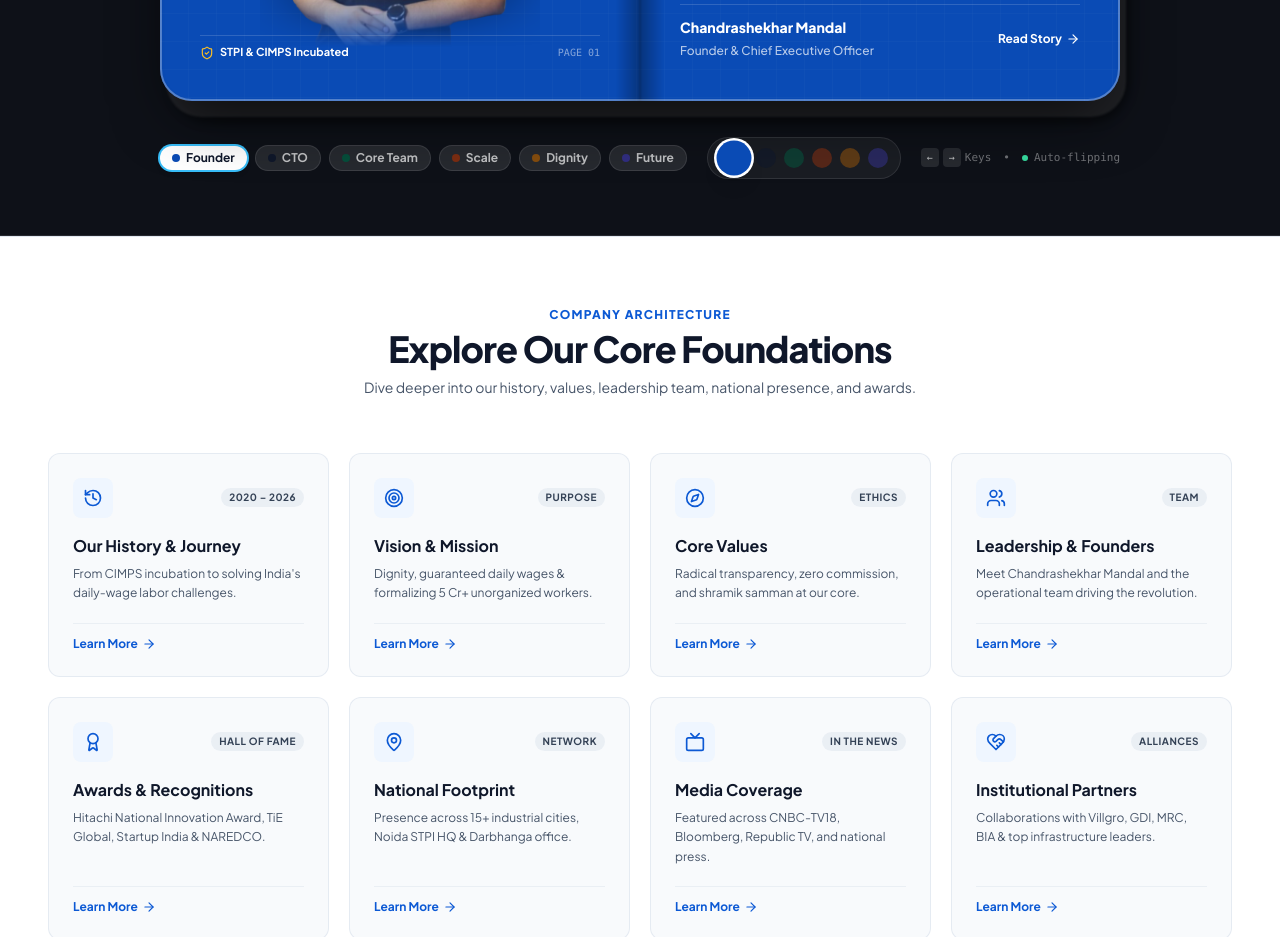
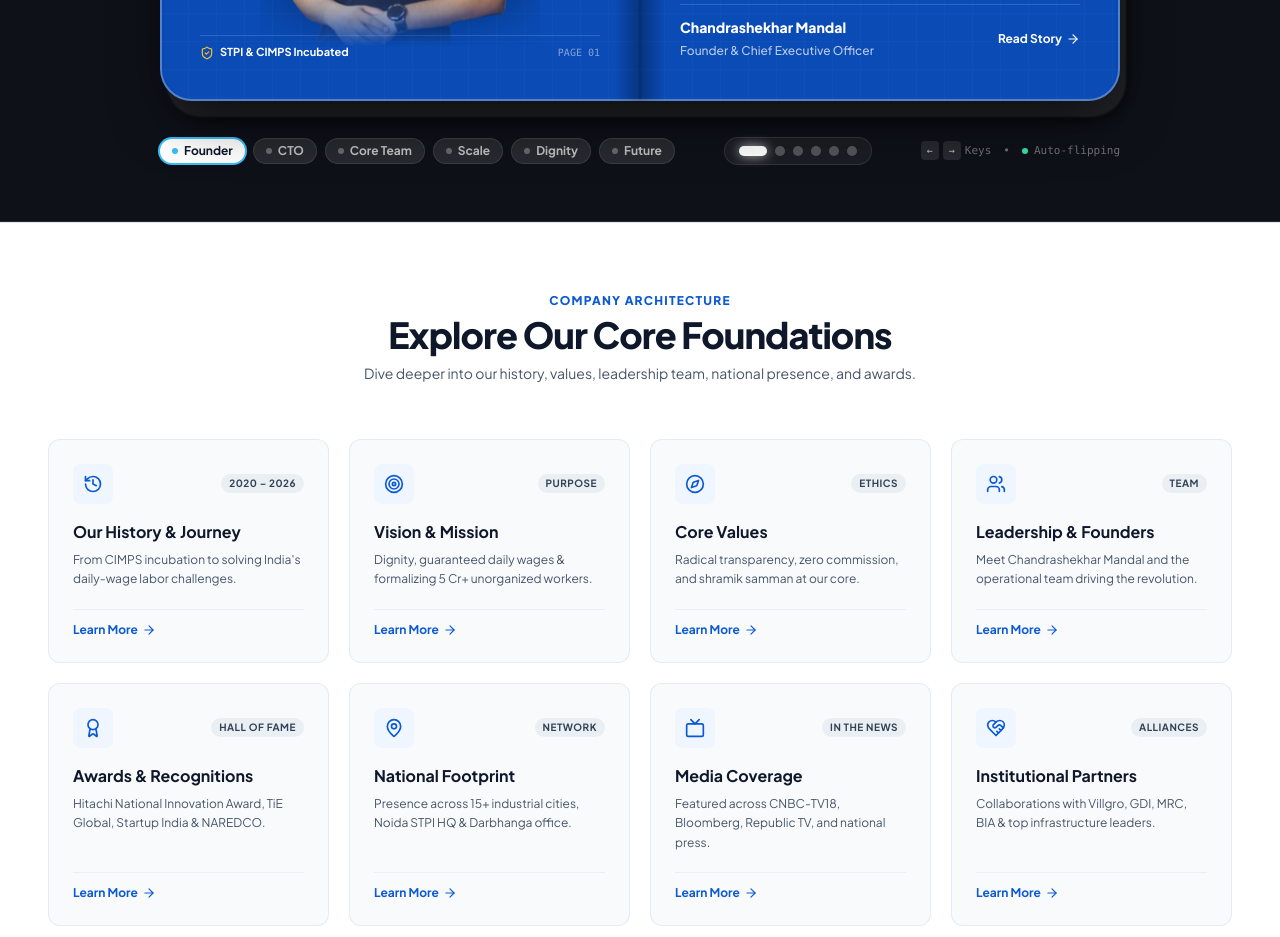
Before and after one commit to suryanmandal/digitallabourchowkv2, a Next.js app: page /about-us in a window 1280 px wide. Shown: the part 5460-6397 px from the top of the page. Built offline with nearby package versions, Linux system fonts and the light colour scheme.

Commit message:
fix(about-us): replace multicolored pagination circles with clean minimalist monochrome capsule indicator

```diff
--- a/components/LeadershipBookCarousel.tsx
+++ b/components/LeadershipBookCarousel.tsx
@@ -82,7 +82,7 @@ export const BOOK_SLIDES: BookSlide[] = [
     authorRole: "Chief Technology Officer",
     profileLink: "/about-us/leadership",
     palette: {
-      bg: "#0F172A", // Slate Navy
+      bg: "#0F172A", // Slate Navy 0F172A
       text: "#FFFFFF",
       wordmarkColor: "rgba(56, 189, 248, 0.15)",
       accent: "#38BDF8", // Cyan
@@ -752,8 +752,9 @@ export default function LeadershipBookCarousel() {
                   }`}
                 >
                   <span
-                    className="w-2 h-2 rounded-full"
-                    style={{ backgroundColor: slide.palette.bg }}
+                    className={`w-1.5 h-1.5 rounded-full transition-colors ${
+                      isActive ? "bg-sky-400" : "bg-white/30"
+                    }`}
                   />
                   <span>{slide.tabLabel}</span>
                 </button>
@@ -761,8 +762,8 @@ export default function LeadershipBookCarousel() {
             })}
           </div>
 
-          {/* Miniature Circular Preview Dots (Matching reference site bottom dots) */}
-          <div className="flex items-center gap-2 px-3 py-1.5 rounded-full bg-white/5 border border-white/10">
+          {/* Minimalist Monochrome Pagination Dots (Clean Neutral Indicators) */}
+          <div className="flex items-center gap-2 px-3.5 py-2 rounded-full bg-white/5 border border-white/10 backdrop-blur-xs">
             {BOOK_SLIDES.map((slide, idx) => {
               const isActive = currentIdx === idx;
               return (
@@ -772,17 +773,12 @@ export default function LeadershipBookCarousel() {
                   onClick={() => triggerFlip(idx > currentIdx ? "next" : "prev", idx)}
                   disabled={isFlipping}
                   aria-label={`Flip to ${slide.tabLabel}`}
-                  className={`rounded-full transition-all duration-300 flex items-center justify-center cursor-pointer ${
+                  className={`transition-all duration-300 rounded-full cursor-pointer ${
                     isActive
-                      ? "w-7 h-7 scale-125 ring-2 ring-white shadow-lg"
-                      : "w-5 h-5 opacity-60 hover:opacity-100"
+                      ? "w-7 h-2.5 bg-white shadow-[0_0_12px_rgba(255,255,255,0.7)]"
+                      : "w-2.5 h-2.5 bg-white/25 hover:bg-white/50"
                   }`}
-                  style={{ backgroundColor: slide.palette.bg }}
-                >
-                  {isActive && (
-                    <span className="w-1.5 h-1.5 rounded-full bg-white animate-ping" />
-                  )}
-                </button>
+                />
               );
             })}
           </div>
```
